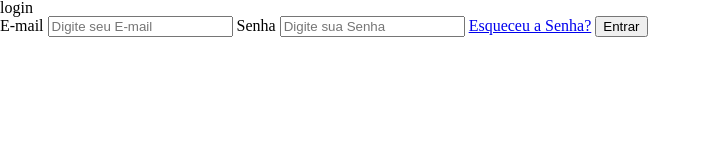
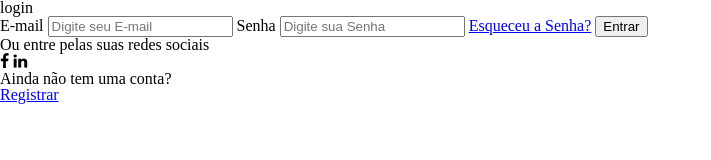
Before and after one commit to Keven-Toledo/Tela-de-Login, a plain HTML site: page index.html in a window 1280 px wide. Shown: the whole page, without its empty margins (0-711 px from the left). Drawn offline with Linux system fonts and the light colour scheme.

Commit message:
Cria as seções de rede social e de registro

```diff
--- /dev/null
+++ b/icon/style.css
@@ -0,0 +1,33 @@
+@font-face {
+  font-family: 'icomoon';
+  src:  url('fonts/icomoon.eot?5fwlui');
+  src:  url('fonts/icomoon.eot?5fwlui#iefix') format('embedded-opentype'),
+    url('fonts/icomoon.ttf?5fwlui') format('truetype'),
+    url('fonts/icomoon.woff?5fwlui') format('woff'),
+    url('fonts/icomoon.svg?5fwlui#icomoon') format('svg');
+  font-weight: normal;
+  font-style: normal;
+  font-display: block;
+}
+
+[class^="icon-"], [class*=" icon-"] {
+  /* use !important to prevent issues with browser extensions that change fonts */
+  font-family: 'icomoon' !important;
+  speak: never;
+  font-style: normal;
+  font-weight: normal;
+  font-variant: normal;
+  text-transform: none;
+  line-height: 1;
+
+  /* Better Font Rendering =========== */
+  -webkit-font-smoothing: antialiased;
+  -moz-osx-font-smoothing: grayscale;
+}
+
+.icon-linkedin:before {
+  content: "\e901";
+}
+.icon-o-Facebook:before {
+  content: "\e900";
+}
--- a/index.html
+++ b/index.html
@@ -10,6 +10,7 @@
   <title>Login</title>
   <link rel="stylesheet" href="https://cdn.jsdelivr.net/npm/@fortawesome/fontawesome-free@6.2.0/css/fontawesome.min.css">
   <link rel="stylesheet" href="css/reset.css">
+  <link rel="stylesheet" href="icon/style.css">
   <link rel="stylesheet" href="css/style.css">
 </head>
 <body>
@@ -25,6 +26,19 @@
       <a href="#" id="esqueci-a-senha">Esqueceu a Senha?</a>
       <input type="submit" value="Entrar">
     </form>
+    <section class="container__social">
+      <header class="container__social-cabeçalho">
+        <h1 class="container__social-titulo">Ou entre pelas suas redes sociais</h1>
+      </header>
+      <span class="icon-o-Facebook"></span>
+      <span class="icon-linkedin"></span>
+    </section>
+    <section class="container__registrar">
+      <header class="container__registrar-cabeçalho">
+        <h1 class="container__registrar-titulo">Ainda não tem uma conta?</h1>
+        <a href="#">Registrar</a>
+      </header>
+    </section>
   </main>
 </body>
 </html>
```
Also changed, not shown: icon/fonts/icomoon.ttf (added), icon/fonts/icomoon.woff (added), 2 other files.
